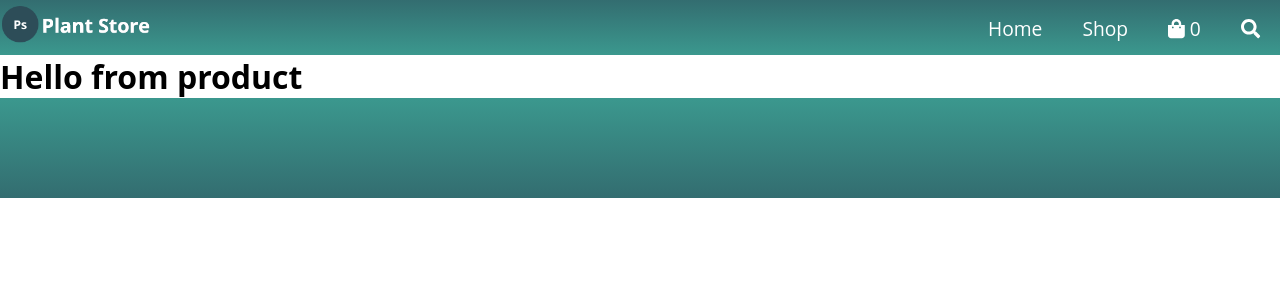
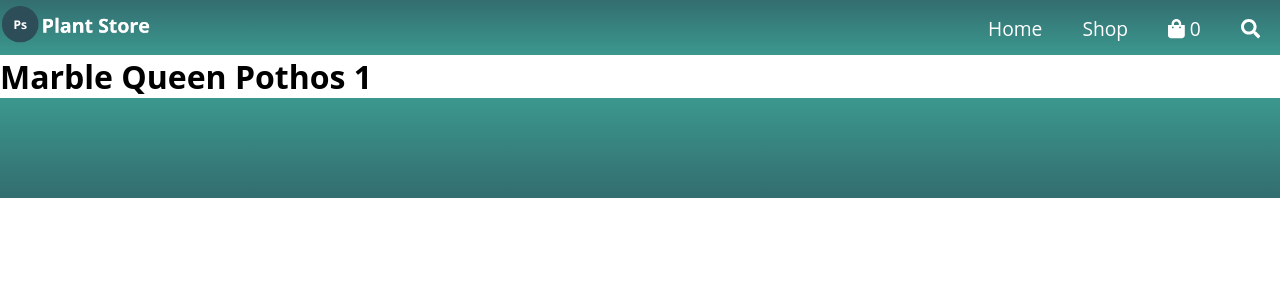
Before and after one commit to trannguyen77/plant-store-react, a React (Create React App) app: page /shop/1 in a window 1280 px wide. Shown: the top 300 px of the page. Built offline with nearby package versions, Linux system fonts and the light colour scheme.

Commit message:
Finish intial set up for Single Page

```diff
--- a/src/context.js
+++ b/src/context.js
@@ -48,9 +48,9 @@ export default class ProductProvider extends Component {
     let { allProducts, type, price } = this.state;
     let temptProducts = [...allProducts];
 
-//filter by price
+    //filter by price
     temptProducts = temptProducts.filter((product) => product.price <= price);
-//filter by type
+    //filter by type
     if (type !== "All products") {
       temptProducts = temptProducts.filter((product) => product.type === type);
     }
--- a/src/pages/single-product/single-product-page.js
+++ b/src/pages/single-product/single-product-page.js
@@ -1,16 +1,26 @@
-import React, {useState, useContext} from 'react';
-import {ProductContext} from '../../context';
+import React, { useContext, useEffect, useState } from "react";
+import { ProductContext } from "../../context";
 
 function SingleProductPage(props) {
-    const context = useContext(ProductContext);
-    const [product,setProduct] = useState();
-    const {allProducts} = context;
+  const context = useContext(ProductContext);
+  const targetId = parseInt(props.match.params.id);
+  const [thisProduct, setThisProduct] = useState({});
+  const { allProducts } = context;
 
-    return (
-        <div>
-            <h1>Hello from product</h1>
-        </div>
-    );
+  //get product detail based on id
+  function getProduct(targetIds) {
+    let tempProducts = [...allProducts];
+    const newProduct = tempProducts.find((item) => (item.id = targetIds));
+    setThisProduct(newProduct);
+  }
+  useEffect(() => {
+    getProduct(targetId);
+  });
+
+  //render component
+  if (thisProduct === undefined) {
+    return <h1>loading</h1>;
+  } else return <h1>{thisProduct.name}</h1>;
 }
 
 export default SingleProductPage;
```
